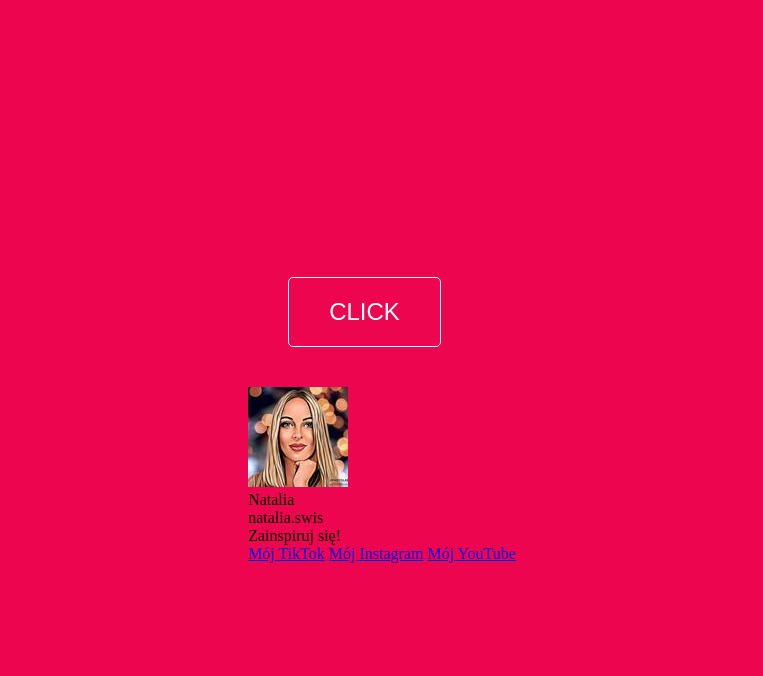
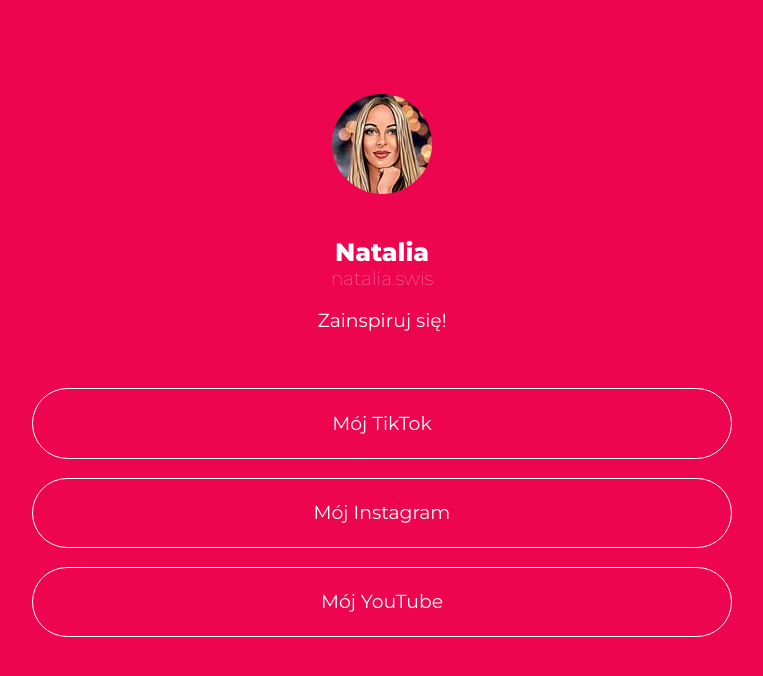
Before and after one commit to TomaszSwist/NataliaSwis, a plain HTML site: page index.html in a window 1280 px wide. Shown: the whole page, without its empty margins (258-1021 px from the left). Drawn offline with Linux system fonts and the light colour scheme.

Commit message:
Correcting issues - v1.1

```diff
--- a/index.html
+++ b/index.html
@@ -18,8 +18,7 @@
 
 <body>
 
-    <div class="buttons">
-        <button>CLICK</button>
+    <div class="wrapper">
 
         <div class="head">
             <img src="img/avatar_100x100.jpeg"
@@ -38,9 +37,7 @@
         </div>
 
     </div>
-    <img src="" alt="">
 
-    <script src="js/script.js"></script>
 </body>
 
 </html>
--- a/js/script.js
+++ /dev/null
@@ -1,16 +0,0 @@
-const btn = document.querySelector('button')
-const img = document.querySelector('img')
-
-const URL = 'https://cataas.com/cat?json=true'
-
-const showNewCat = url => {
-	img.setAttribute('src', `https://cataas.com${url}`)
-}
-
-btn.addEventListener('click', () => {
-	fetch(URL)
-		.then(test => test.json())
-		// .then(data => console.log(data))
-		.then(ble => showNewCat(ble.url))
-		.catch(err => console.error(err))
-})
--- a/scss/style.scss
+++ b/scss/style.scss
@@ -1,3 +1,4 @@
+$link-color: #fff;
 $main-color: #ed054f;
 
 *,
@@ -8,26 +9,78 @@ $main-color: #ed054f;
 	padding: 0;
 }
 
-body {
-	background-color: $main-color;
-	display: flex;
-	justify-content: center;
-	align-items: center;
-	height: 100vh;
+a:visited {
+	color: $link-color;
 }
 
-.buttons button {
-	padding: 20px 40px;
-	margin: 40px;
-	background-color: transparent;
-	border: 1px solid white;
-	border-radius: 5px;
+html {
+	font-size: 65.5%;
+	scroll-behavior: smooth;
+}
+
+body {
+	font-family: 'Montserrat', sans-serif;
+	font-size: 1.8rem;
+	background-color: $main-color;
+}
+
+.wrapper {
+	margin: 0 auto;
+	width: 100%;
+	max-width: 1200px;
+}
+
+.head {
+	text-align: center;
+	margin-top: 5em;
+}
+
+.avatar {
+	border-radius: 50%;
+}
+
+.text {
+	margin-top: 2em;
+	margin-bottom: 3em;
 	color: #fff;
-	font-size: 24px;
-	cursor: pointer;
 
-	&:hover {
-		background-color: #fff;
-		color: #000;
+	&__title {
+		font-weight: 800;
+		font-size: 2.4rem;
+	}
+
+	&__user {
+		color: #ffffffb2;
+		font-weight: 100;
+	}
+
+	&__text {
+		margin-top: 1em;
 	}
 }
+
+.links {
+	display: flex;
+	flex-direction: column;
+	align-items: center;
+	padding: 0 2em;
+
+	&__link {
+		width: 100%;
+		max-width: 700px;
+		margin-bottom: 1em;
+		padding: 1.2em;
+		text-align: center;
+		text-decoration: none;
+		border-radius: 100px;
+		border: 1px solid #fff;
+		color: $link-color;
+		font-size: 1.8rem;
+		transition: color 0.3s, background-color 0.3s;
+
+		&:hover {
+			background-color: #fff;
+			color: $main-color;
+		}
+	}
+}
```
Also changed, not shown: css/style.css, 1 other file.
